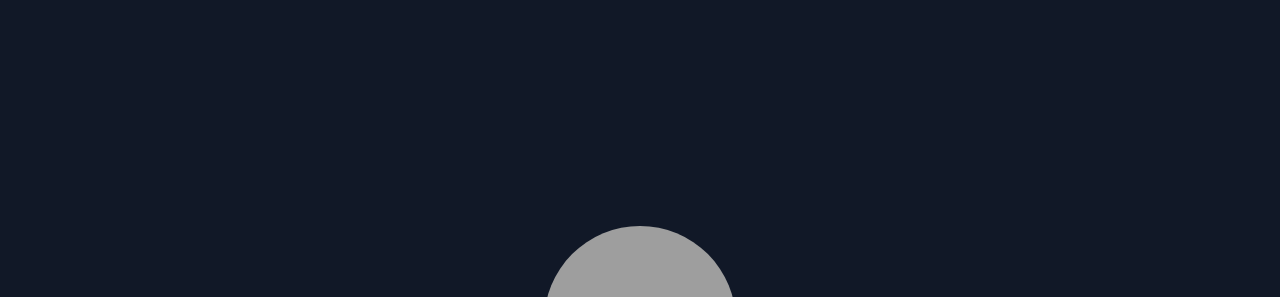
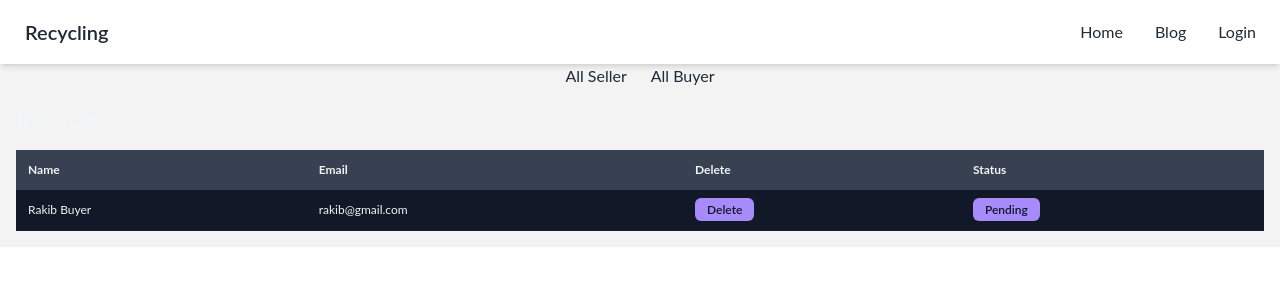
Before and after one commit to rakibul03/refurbished-phone-client, a React (Create React App) app: page /dashboard/all-buyer in a window 1280 px wide. Shown: the top 297 px of the page. Built offline with nearby package versions, Linux system fonts and the light colour scheme; no server answers; grey boxes are pictures that could not be loaded.

Commit message:
Add based dashboard setup

```diff
--- /dev/null
+++ b/src/layout/DashboardLayout.js
@@ -0,0 +1,18 @@
+import React from "react";
+import { Link, Outlet } from "react-router-dom";
+import Navbar from "../pages/Shared/Navbar/Navbar";
+
+const DashboardLayout = () => {
+  return (
+    <>
+      <Navbar />
+      <div className="flex justify-center space-x-6">
+        <Link to="/dashboard/all-seller">All Seller</Link>
+        <Link to="/dashboard/all-buyer">All Buyer</Link>
+      </div>
+      <Outlet />
+    </>
+  );
+};
+
+export default DashboardLayout;
--- /dev/null
+++ b/src/pages/AllBuyer/AllBuyer.jsx
@@ -0,0 +1,47 @@
+import React from "react";
+
+const AllBuyer = () => {
+  return (
+    <div>
+      <div className="container p-2 mx-auto sm:p-4 text-gray-100">
+        <h2 className="mb-4 text-2xl font-semibold leading-tight">Invoices</h2>
+        <div className="overflow-x-auto">
+          <table className="min-w-full text-xs">
+            <thead className="bg-gray-700">
+              <tr className="text-left">
+                <th className="p-3">Name</th>
+                <th className="p-3">Email</th>
+                <th className="p-3">Delete</th>
+                <th className="p-3">Status</th>
+              </tr>
+            </thead>
+            <tbody>
+              <tr className="border-b border-opacity-20 border-gray-700 bg-gray-900">
+                <td className="p-3">
+                  <p>Rakib Buyer</p>
+                </td>
+                <td className="p-3">
+                  <p>rakib@gmail.com</p>
+                </td>
+
+                <td className="p-3">
+                  <span className="px-3 py-1 font-semibold rounded-md bg-violet-400 text-gray-900">
+                    <span>Delete</span>
+                  </span>
+                </td>
+
+                <td className="p-3">
+                  <span className="px-3 py-1 font-semibold rounded-md bg-violet-400 text-gray-900">
+                    <span>Pending</span>
+                  </span>
+                </td>
+              </tr>
+            </tbody>
+          </table>
+        </div>
+      </div>
+    </div>
+  );
+};
+
+export default AllBuyer;
--- /dev/null
+++ b/src/pages/AllSeller/AllSeller.jsx
@@ -0,0 +1,47 @@
+import React from "react";
+
+const AllSeller = () => {
+  return (
+    <div>
+      <div className="container p-2 mx-auto sm:p-4 text-gray-100">
+        <h2 className="mb-4 text-2xl font-semibold leading-tight">Invoices</h2>
+        <div className="overflow-x-auto">
+          <table className="min-w-full text-xs">
+            <thead className="bg-gray-700">
+              <tr className="text-left">
+                <th className="p-3">Name</th>
+                <th className="p-3">Email</th>
+                <th className="p-3">Delete</th>
+                <th className="p-3">Status</th>
+              </tr>
+            </thead>
+            <tbody>
+              <tr className="border-b border-opacity-20 border-gray-700 bg-gray-900">
+                <td className="p-3">
+                  <p>Rakib Seller</p>
+                </td>
+                <td className="p-3">
+                  <p>rakib@gmail.com</p>
+                </td>
+
+                <td className="p-3">
+                  <span className="px-3 py-1 font-semibold rounded-md bg-violet-400 text-gray-900">
+                    <span>Delete</span>
+                  </span>
+                </td>
+
+                <td className="p-3">
+                  <span className="px-3 py-1 font-semibold rounded-md bg-violet-400 text-gray-900">
+                    <span>Pending</span>
+                  </span>
+                </td>
+              </tr>
+            </tbody>
+          </table>
+        </div>
+      </div>
+    </div>
+  );
+};
+
+export default AllSeller;
--- /dev/null
+++ b/src/pages/Dashboard/Dashboard.jsx
@@ -0,0 +1,11 @@
+import React from "react";
+
+const Dashboard = () => {
+  return (
+    <div>
+      <h1>This is open dash board</h1>
+    </div>
+  );
+};
+
+export default Dashboard;
--- a/src/pages/Shared/Navbar/Navbar.jsx
+++ b/src/pages/Shared/Navbar/Navbar.jsx
@@ -23,13 +23,18 @@
       {user?.uid ? (
         <>
           <li>
+            <Link to="/dashboard">Dashboard</Link>
+          </li>
+          <li>
             <button onClick={handleLogOut}>Sign out</button>
           </li>
         </>
       ) : (
-        <li>
-          <Link to="/login">Login</Link>
-        </li>
+        <>
+          <li>
+            <Link to="/login">Login</Link>
+          </li>
+        </>
       )}
     </>
   );
```
Also changed, not shown: src/routes/routes/routes.js (+22 -0 lines).
